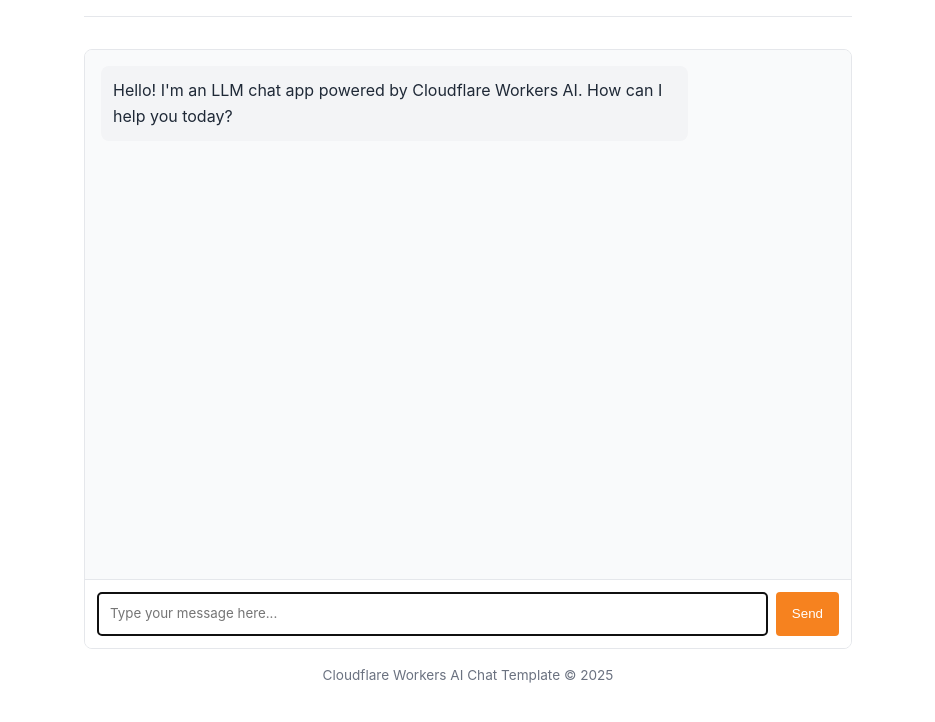
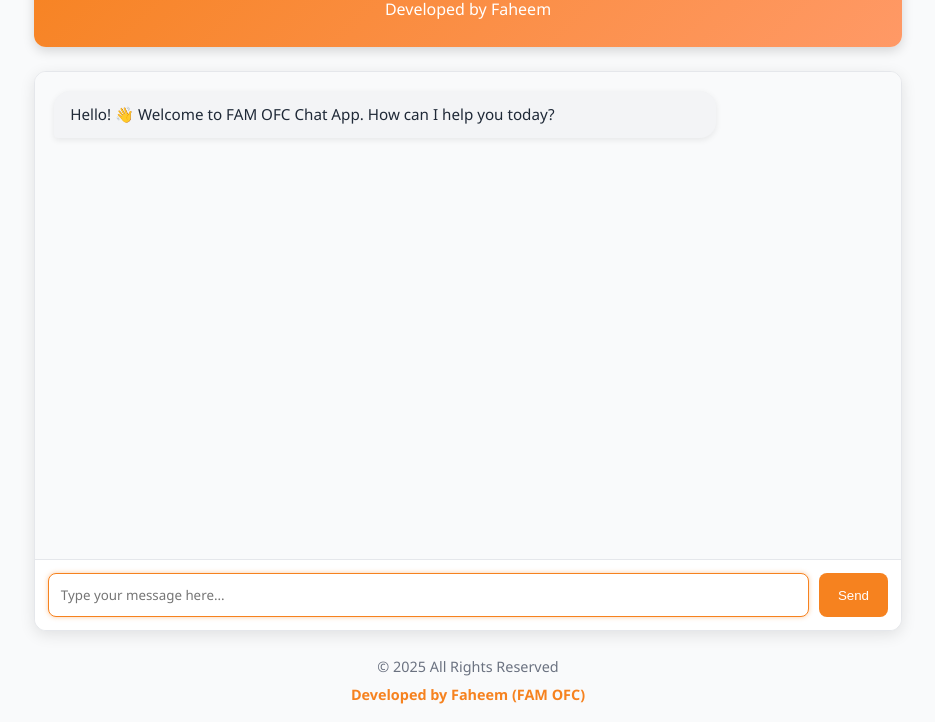
Before and after one commit to famofc/llm-chat-app-template, a website: page public/index.html in a window 1280 px wide. Shown: the part 96-818 px from the top of the page, without its empty margins (172-1107 px from the left). Drawn offline with Linux system fonts and the light colour scheme.

Commit message:
Update index.html

```diff
--- a/public/index.html
+++ b/public/index.html
@@ -1,9 +1,9 @@
-<!doctype html>
+<!DOCTYPE html>
 <html lang="en">
 <head>
   <meta charset="UTF-8" />
   <meta name="viewport" content="width=device-width, initial-scale=1.0" />
-    <title>LLM Chat App</title>
+  <title>FAM OFC Chat App</title>
   <style>
     :root {
       --primary-color: #f6821f;
@@ -14,6 +14,7 @@
       --text-light: #6b7280;
       --user-msg-bg: #fff2e6;
       --assistant-msg-bg: #f3f4f6;
+      --gradient-header: linear-gradient(135deg, #f6821f, #ff9966);
     }
 
     * {
@@ -23,66 +24,78 @@
     }
 
     body {
-        font-family:
-          -apple-system, BlinkMacSystemFont, "Segoe UI", Roboto, Oxygen, Ubuntu,
-          Cantarell, sans-serif;
+      font-family: "Segoe UI", Roboto, Oxygen, Ubuntu, Cantarell, sans-serif;
       line-height: 1.6;
       color: var(--text-color);
-        max-width: 800px;
+      max-width: 900px;
       margin: 0 auto;
       padding: 1rem;
+      background: var(--light-bg);
     }
 
     header {
       text-align: center;
-        margin-bottom: 2rem;
-        padding: 1rem 0;
-        border-bottom: 1px solid var(--border-color);
+      margin-bottom: 1.5rem;
+      padding: 1.5rem 0;
+      border-radius: 12px;
+      background: var(--gradient-header);
+      color: white;
+      box-shadow: 0 4px 12px rgba(0, 0, 0, 0.15);
     }
 
     h1 {
-        font-size: 1.5rem;
-        color: var(--primary-color);
+      font-size: 1.9rem;
+      margin-bottom: 0.3rem;
+      font-weight: bold;
+      letter-spacing: 0.5px;
     }
 
     .chat-container {
       display: flex;
       flex-direction: column;
-        height: calc(100vh - 200px);
-        min-height: 400px;
+      height: calc(100vh - 240px);
+      min-height: 420px;
       border: 1px solid var(--border-color);
-        border-radius: 8px;
+      border-radius: 12px;
       overflow: hidden;
+      background: white;
+      box-shadow: 0 4px 15px rgba(0, 0, 0, 0.1);
     }
 
     .chat-messages {
       flex: 1;
       overflow-y: auto;
-        padding: 1rem;
-        background-color: var(--light-bg);
+      padding: 1.2rem;
+      background: var(--light-bg);
     }
 
     .message {
       margin-bottom: 1rem;
-        padding: 0.75rem;
-        border-radius: 8px;
+      padding: 0.8rem 1rem;
+      border-radius: 16px;
       max-width: 80%;
+      font-size: 0.95rem;
+      line-height: 1.4;
+      box-shadow: 0 2px 6px rgba(0,0,0,0.08);
+      animation: fadeIn 0.3s ease-in-out;
     }
 
     .user-message {
-        background-color: var(--user-msg-bg);
+      background: var(--user-msg-bg);
       align-self: flex-end;
       margin-left: auto;
+      border-bottom-right-radius: 4px;
     }
 
     .assistant-message {
-        background-color: var(--assistant-msg-bg);
+      background: var(--assistant-msg-bg);
       align-self: flex-start;
+      border-bottom-left-radius: 4px;
     }
 
     .message-input {
       display: flex;
-        padding: 0.75rem;
+      padding: 0.8rem;
       border-top: 1px solid var(--border-color);
       background-color: white;
     }
@@ -91,35 +104,45 @@
       flex: 1;
       padding: 0.75rem;
       border: 1px solid var(--border-color);
-        border-radius: 4px;
+      border-radius: 8px;
       font-family: inherit;
       resize: none;
       min-height: 44px;
+      transition: border 0.2s;
+    }
+
+    #user-input:focus {
+      outline: none;
+      border-color: var(--primary-color);
+      box-shadow: 0 0 5px rgba(246, 130, 31, 0.4);
     }
 
     #send-button {
-        margin-left: 0.5rem;
-        padding: 0 1rem;
-        background-color: var(--primary-color);
+      margin-left: 0.6rem;
+      padding: 0 1.2rem;
+      background: var(--primary-color);
       color: white;
       border: none;
-        border-radius: 4px;
+      border-radius: 8px;
       cursor: pointer;
-        transition: background-color 0.2s;
+      font-weight: 500;
+      transition: all 0.25s;
     }
 
     #send-button:hover {
-        background-color: var(--primary-hover);
+      background: var(--primary-hover);
+      transform: scale(1.05);
     }
 
     #send-button:disabled {
-        background-color: var(--text-light);
+      background: var(--text-light);
       cursor: not-allowed;
+      transform: none;
     }
 
     .typing-indicator {
       display: none;
-        margin-bottom: 1rem;
+      margin: 0.8rem;
       font-style: italic;
       color: var(--text-light);
     }
@@ -129,25 +152,36 @@
     }
 
     footer {
-        margin-top: 1rem;
+      margin-top: 1.5rem;
       text-align: center;
-        font-size: 0.85rem;
+      font-size: 0.9rem;
       color: var(--text-light);
+    }
+
+    footer span {
+      display: block;
+      margin-top: 0.3rem;
+      font-weight: bold;
+      color: var(--primary-color);
+    }
+
+    @keyframes fadeIn {
+      from { opacity: 0; transform: translateY(5px); }
+      to { opacity: 1; transform: translateY(0); }
     }
   </style>
 </head>
 <body>
   <header>
-      <h1>Cloudflare AI Chat</h1>
-      <p>Powered by Cloudflare Workers AI</p>
+    <h1>FAM OFC Chat App</h1>
+    <p>Developed by Faheem</p>
   </header>
 
   <div class="chat-container">
     <div id="chat-messages" class="chat-messages">
       <div class="message assistant-message">
         <p>
-            Hello! I'm an LLM chat app powered by Cloudflare Workers AI. How can
-            I help you today?
+          Hello! 👋 Welcome to FAM OFC Chat App. How can I help you today?
         </p>
       </div>
     </div>
@@ -168,7 +202,8 @@
   </div>
 
   <footer>
-      <p>Cloudflare Workers AI Chat Template &copy; 2025</p>
+    <p>&copy; 2025 All Rights Reserved</p>
+    <span>Developed by Faheem (FAM OFC)</span>
   </footer>
 
   <!-- Chat app script -->
```
Lines whose indentation alone changed are shown as unchanged.
